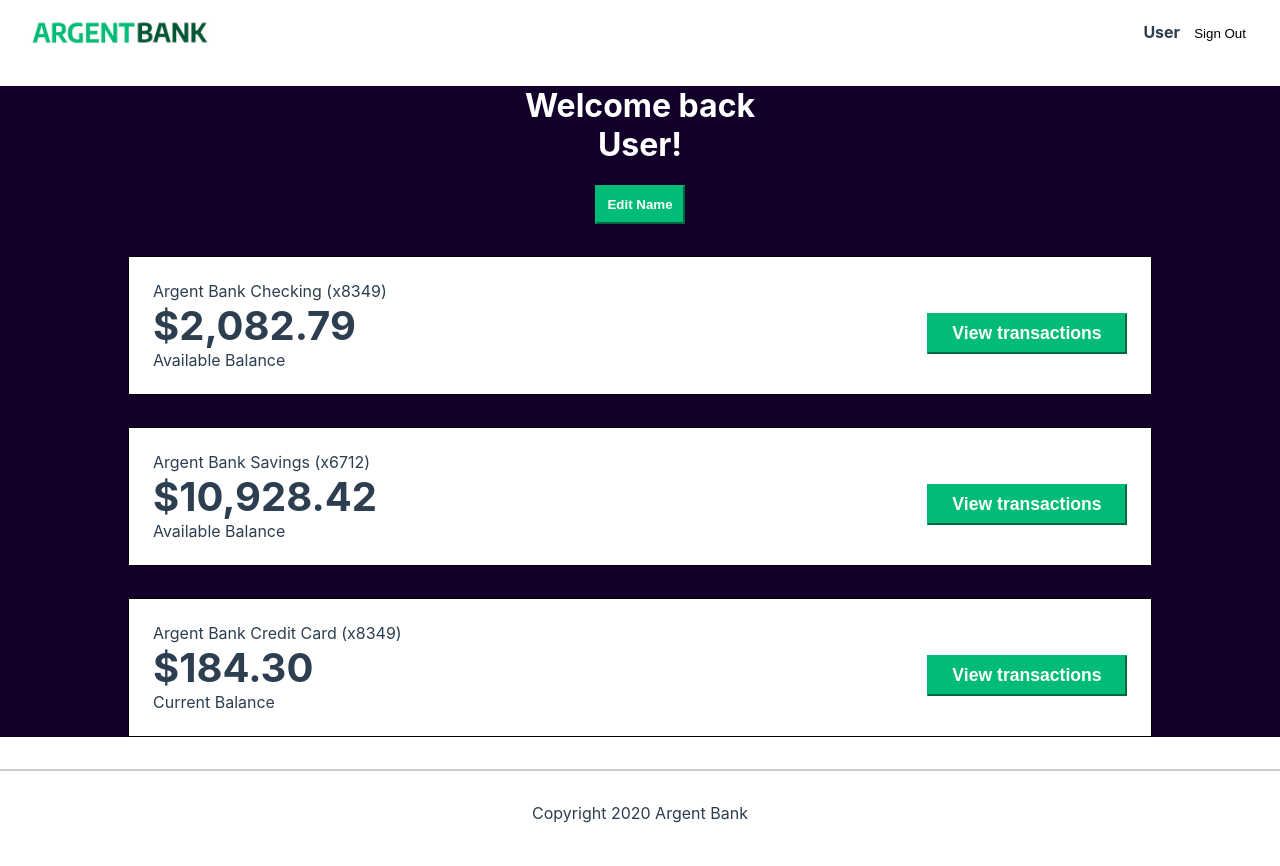
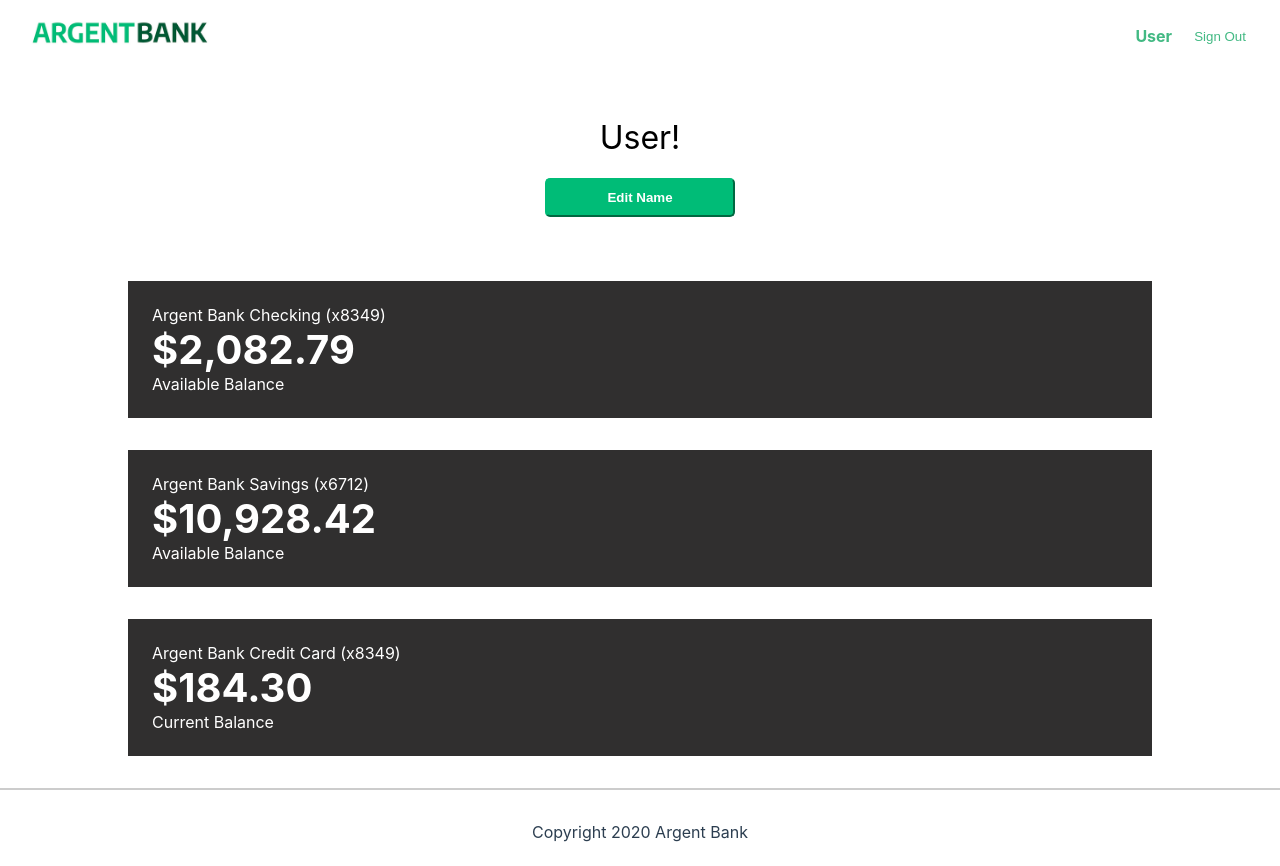
Before and after one commit to marieprn/ArgentBank-Frontend-React, a React (Create React App) app: page /user in a window 1280 px wide. Built offline with nearby package versions, Linux system fonts and the light colour scheme; no server answers; sample sign-in values are in the browser's storage; the HTML template or start-up script is replaced by a standard one.

Commit message:
modif visuel formulaire changement pseudo

```diff
--- a/src/css/main.css
+++ b/src/css/main.css
@@ -15,10 +15,6 @@ body {
 
 .main {
   flex: 1;
-}
-
-.bg-dark {
-  background-color: #12002b;
 }
 
 .sr-only {
@@ -44,7 +40,7 @@ body {
 
 .main-nav a {
   font-weight: bold;
-  color: #2c3e50;
+  color: #42b983;
 }
 
 .main-nav a.router-link-exact-active {
@@ -54,10 +50,15 @@ body {
 .main-nav-item {
   text-decoration: none;
   margin-right: 0.5rem;
+  display: inline-flex;
+  align-items: center;
+  gap: 8px;
+  line-height: 1;
+  color: #42b983;
 }
 
 .main-nav-item:hover {
-  text-decoration: underline;
+   border-bottom: 1px solid currentColor;
 }
 
 .main-nav-logo {
@@ -193,10 +194,6 @@ body {
   margin-bottom: 1rem;
 }
 
-.input-wrapper label {
-  font-weight: bold;
-}
-
 .input-wrapper input {
   padding: 5px;
   font-size: 1.2rem;
@@ -218,8 +215,8 @@ body {
   display: flex;
   justify-content: space-between;
   align-items: center;
-  border: 1px solid black;
-  background-color: #fff;
+  background-color: #302f2f;
+  color: white;
   width: 80%;
   margin: 0 auto;
   flex-direction: column;
@@ -256,24 +253,30 @@ body {
   background-color: #00bc77;
   color: #fff;
   font-weight: bold;
-  padding: 10px;
+  padding: 10px 60px;
+  border-radius: 5px;
 }
 
 .header {
   color: #fff;
   margin-bottom: 2rem;
+  padding-top: 2rem;
+  padding-bottom: 2rem;
+}
+
+.header h1{
+  color: black;
+  font-weight: normal;
 }
 
 .transaction-button {
-  display: block;
-  width: 100%;
-  padding: 8px;
-  font-size: 1.1rem;
-  font-weight: bold;
+  background: none;
+  border: none;
+  padding: 0;
   margin-top: 1rem;
-  border-color: #00bc77;
-  background-color: #00bc77;
   color: #fff;
+  cursor: pointer;
+  font-size: 90px;
 }
 
 .edit-name-form {
@@ -291,6 +294,45 @@ body {
   color: red;
   margin-top: 0.5rem;
 }
+.edit-user-form {
+  display: flex;
+  flex-direction: column;
+  align-items: center;
+  gap: 1rem;
+}
+
+.edit-user-inputs {
+  display: flex;
+  flex-direction: column;
+}
+
+.edit-user-form .input-wrapper {
+  display: flex;
+  flex-direction: row;
+  align-items: center;
+  justify-content: center;
+  gap: 0.75rem;
+  color: black;
+}
+
+.edit-user-form input {
+  width: 100px;
+  padding: 6px;
+  font-size: 0.95rem;
+  border-radius: 5px;
+}
+
+.edit-user-form input:disabled {
+  background: #e5e5e5;
+  color: #666;
+}
+
+.edit-user-actions {
+  display: flex;
+  gap: 1rem;
+  justify-content: center;
+  margin-top: 0.5rem;
+}
 
 @media (min-width: 720px) {
   .account {
--- a/src/pages/User.jsx
+++ b/src/pages/User.jsx
@@ -27,22 +27,26 @@ export default function User() {
   };
 
   return (
-    <div className="main bg-dark">
+    <div className="main">
       <div className="header">
+        {!isEditing ? (
+          <>
             <h1>
-          Welcome back
-          <br />
-          {user ? `${user.firstName} ${user.lastName} (${user.userName})!` : "User!"}
+              {user ? `${user.firstName} ${user.lastName}` : "User!"}
             </h1>
 
-        {!isEditing ? (
             <button className="edit-button" type="button" onClick={openEdit}>
               Edit Name
             </button>
+          </>
         ) : (
-          <form onSubmit={handleSubmit} className="edit-name-form">
+          <>
+            <h1>Edit user info</h1>
+
+            <form onSubmit={handleSubmit} className="edit-user-form">
+              <div className="edit-user-inputs">
                 <div className="input-wrapper">
-              <label htmlFor="userName">User name</label>
+                  <label htmlFor="userName">User name:</label>
                   <input
                     id="userName"
                     type="text"
@@ -52,9 +56,32 @@ export default function User() {
                   />
                 </div>
 
+                <div className="input-wrapper">
+                  <label htmlFor="firstName">First name:</label>
+                  <input
+                    id="firstName"
+                    type="text"
+                    value={user?.firstName || ""}
+                    disabled
+                    readOnly
+                  />
+                </div>
+
+                <div className="input-wrapper">
+                  <label htmlFor="lastName">Last name:</label>
+                  <input
+                    id="lastName"
+                    type="text"
+                    value={user?.lastName || ""}
+                    disabled
+                    readOnly
+                  />
+                </div>
+              </div>
+
               {error ? <p className="error-text">{error}</p> : null}
 
-            <div className="edit-name-actions">
+              <div className="edit-user-actions">
                 <button className="edit-button" type="submit" disabled={isLoading}>
                   {isLoading ? "Saving..." : "Save"}
                 </button>
@@ -69,6 +96,7 @@ export default function User() {
                 </button>
               </div>
             </form>
+          </>
         )}
       </div>
 
@@ -82,7 +110,7 @@ export default function User() {
         </div>
         <div className="account-content-wrapper cta">
           <button className="transaction-button" type="button">
-            View transactions
+            <i className="fa fa-angle-right"></i>
           </button>
         </div>
       </section>
@@ -95,7 +123,7 @@ export default function User() {
         </div>
         <div className="account-content-wrapper cta">
           <button className="transaction-button" type="button">
-            View transactions
+            <i className="fa fa-angle-right"></i>
           </button>
         </div>
       </section>
@@ -108,7 +136,8 @@ export default function User() {
         </div>
         <div className="account-content-wrapper cta">
           <button className="transaction-button" type="button">
-            View transactions
+            <i className="fa fa-angle-right"></i>
+
           </button>
         </div>
       </section>
```
Lines whose indentation alone changed are shown as unchanged.
